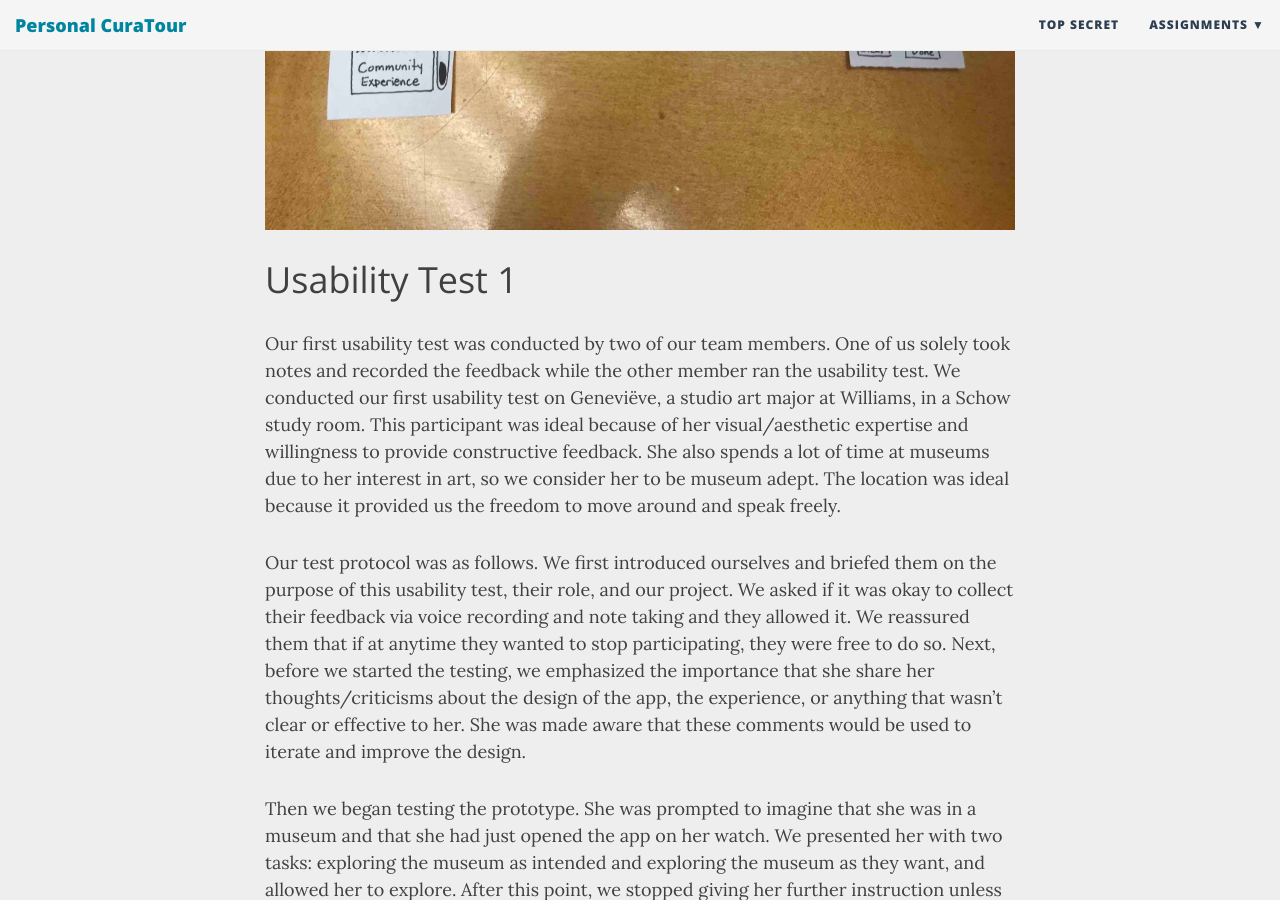
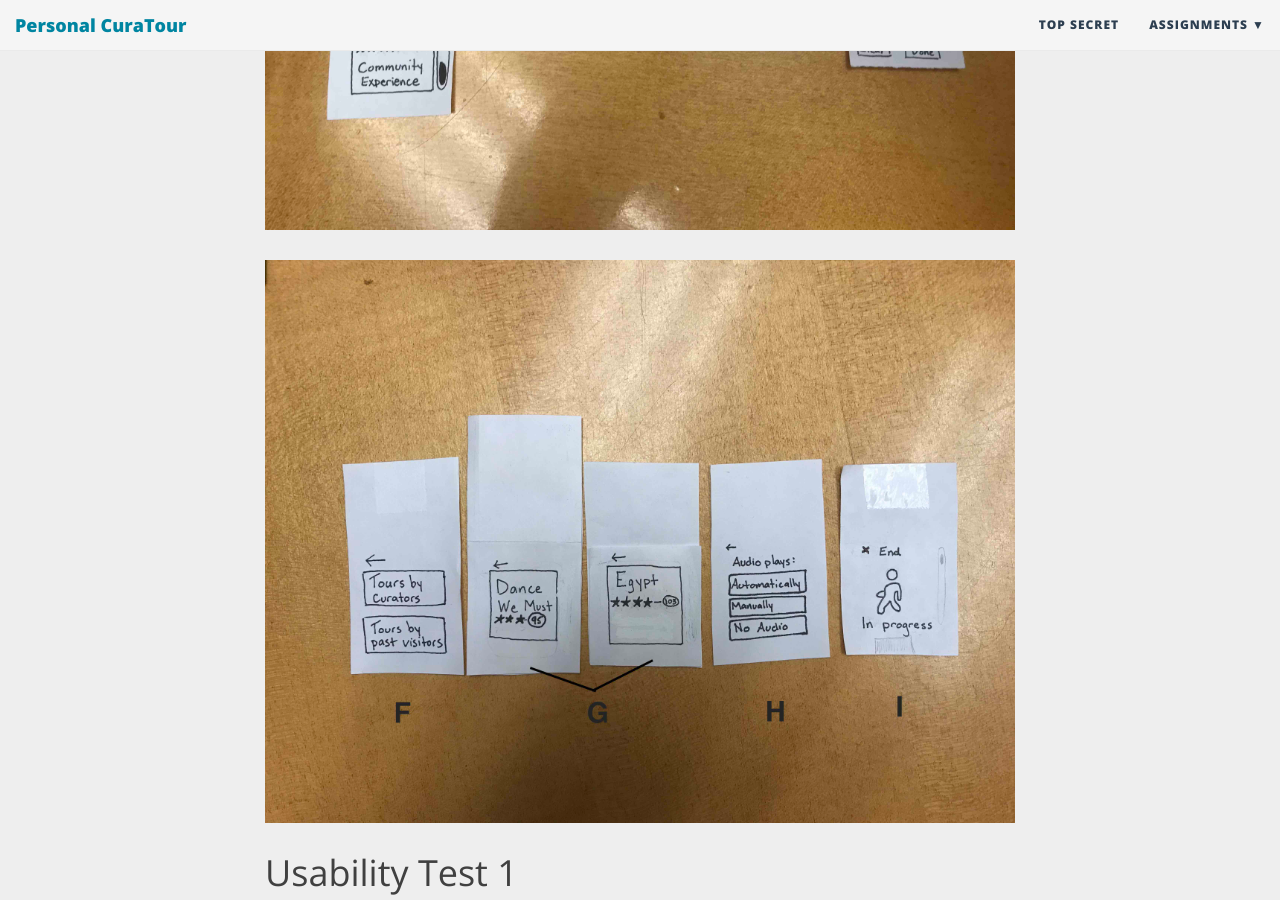
Before and after one commit to krtejeda/PersonalCuraTour, a Jekyll site: the page built from Usability-Testing-CheckIn.md, in a window 1280 px wide and 900 px high, scrolled down 2118 px. Built offline with Jekyll 4.4.1, drawn with Linux system fonts in a browser that asks for light colours; nearby versions of some CDN libraries.

Commit message:
Update Usability-Testing-CheckIn.md

```diff
--- a/Usability-Testing-CheckIn.md
+++ b/Usability-Testing-CheckIn.md
@@ -29,6 +29,9 @@
 | -------- | -------- | -------- |
 
 ![](https://krtejeda.github.io/PersonalCuraTour/img/cogWalkthroughImg.jpg)
+
+![](https://krtejeda.github.io/PersonalCuraTour/img/cogWalkthroughFix.jpg)
+
 
 # Usability Test 1
 
```
